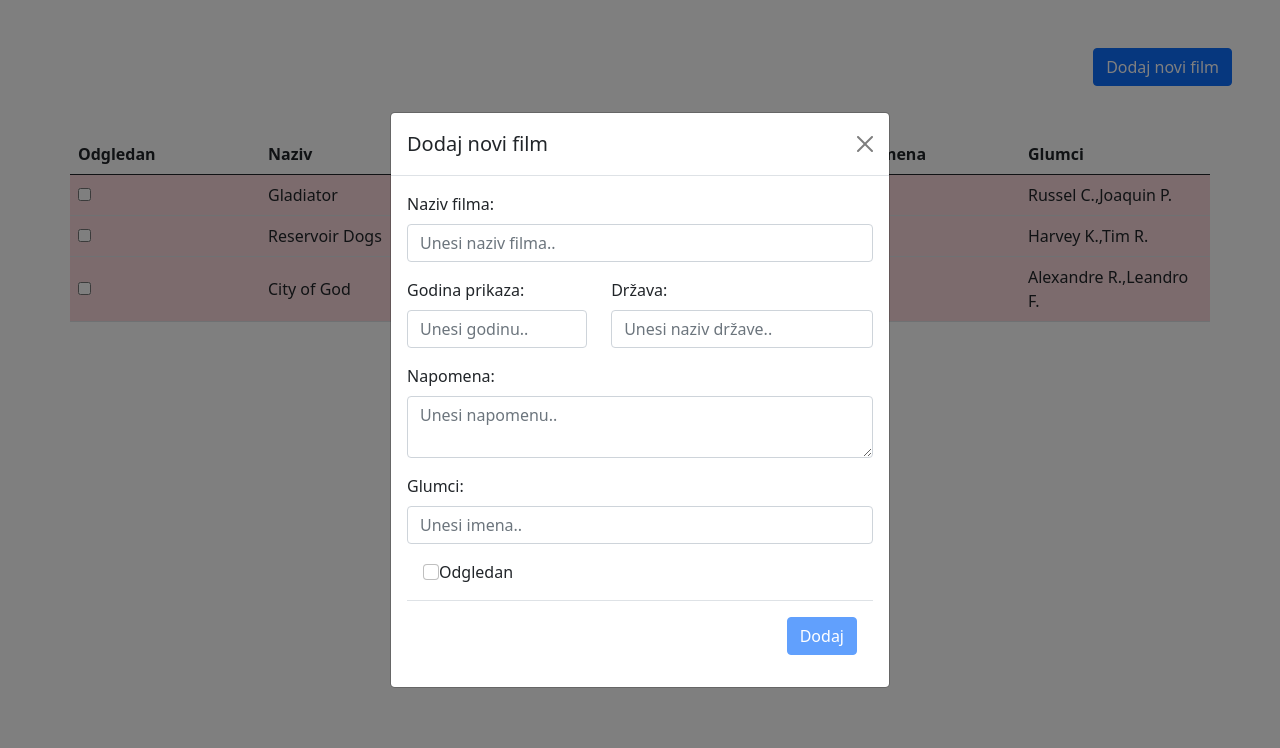
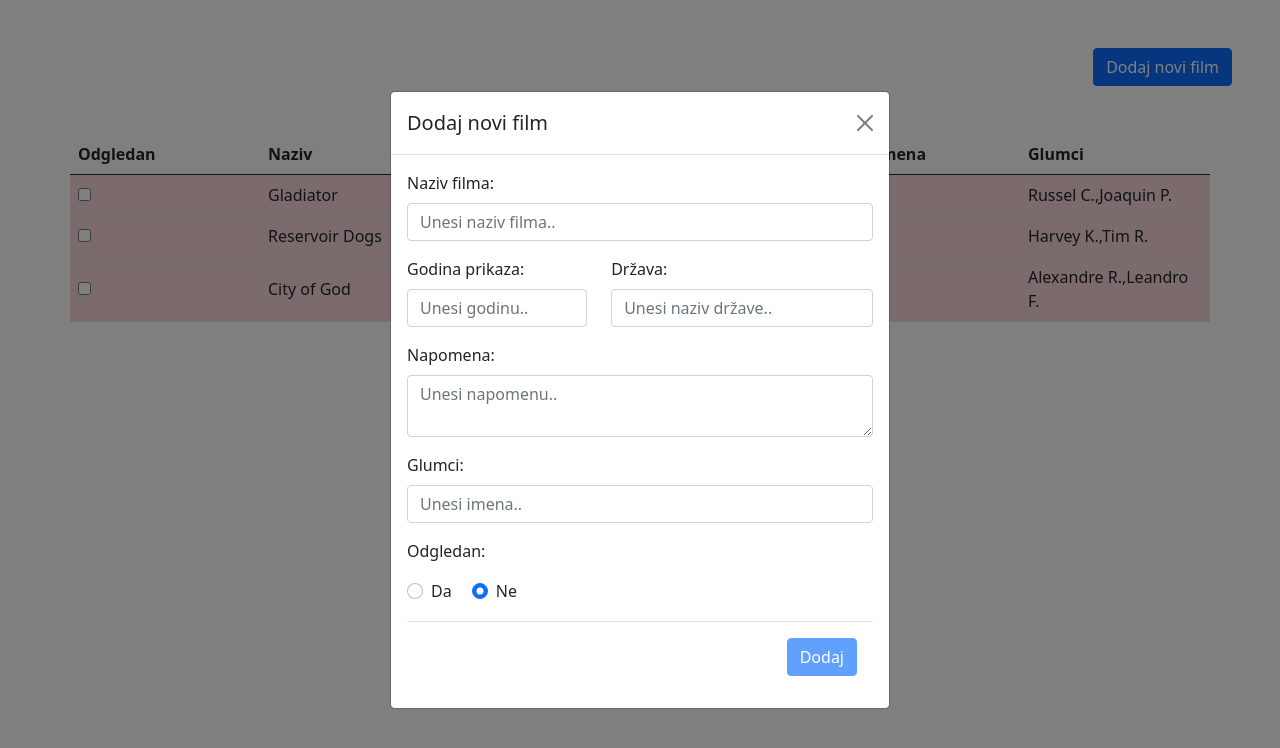
Before and after one commit to eetzuh/WCS-Movies-watchlist, a plain HTML site: page Movies watchlist/index.html in a window 1280 px wide. Both pictures are taken after a click on the button "Dodaj novi film". Drawn offline with nearby package versions, Linux system fonts and the light colour scheme.

Commit message:
Changed check in modal to radio

```diff
--- a/Movies watchlist/app.js
+++ b/Movies watchlist/app.js
@@ -25,10 +25,10 @@ let arrayOfMovies = [
   },
 ];
 
-/*funkcija koja dodaje filmove u tabelu, čitajući objekte sa niza arrayOfMovies. Poziva se na onload, da bi se hardkodovani filmovi odmah prikazali u tabeli.
-Dodavanjem filma u formi, (funkcija addMovie(), linija 75), dodaje film u niz, pa se zatim poziva funkcija printMovies().
-Varijabla movieNum čita zadnji indeks objekta film, koji je dodat u niz arrayOfMovies, da bi pri pozivu funkcije printMovies() u tabelu ne bi
-bili dodati prethodni. */
+/*funkcija koja dodaje filmove u tabelu, čitajući objekte sa niza arrayOfMovies, koji čuva podatake o svakom filmu prikazanog u tabeli. Poziva se na onload, da bi se hardkodovani filmovi odmah prikazali u tabeli.
+Kikom na dugme "dodaj" poslije unosa podataka u formi (funkcija addMovie(), linija 95), film se dodaje u niz, pa se zatim poziva funkcija printMovies().
+Varijabla movieNum čita zadnji indeks objekta film, koji je dodat u niz arrayOfMovies, da bi pri pozivu funkcije printMovies()
+u tabelu ne bi bili dodati prethodni. */
 
 let movieNum = 0;
 function printMovies() {
@@ -60,35 +60,30 @@ function changeColor() {
   for (let i = 0; i < elements.length; i++) {
     if (elements[i].checked == true) {
       arrayOfMovies[i].watched = true;
-      elements[i].parentElement.parentElement.style =
-        "background-color:#D1E7DD";
+      elements[i].parentElement.parentElement.style ="background-color:#D1E7DD";
     } else {
       arrayOfMovies[i].watched = false;
-      elements[i].parentElement.parentElement.style =
-        "background-color:#F8D7DA";
+      elements[i].parentElement.parentElement.style ="background-color:#F8D7DA";
     }
   }
 }
-
 
 const forms = document.querySelectorAll(".needs-validation");
 
 function validate() {
   Array.from(forms).forEach(function (form) {
-    form.addEventListener(
-      "keyup",
-      function (event) {
+    form.addEventListener("keyup",function (event) {
         if (!form.checkValidity()) {
           event.preventDefault();
           event.stopPropagation();
         }
         form.classList.add("was-validated");
       },
-      false
-    );
+      false);
   });
 }
 
+/*funkcija koja se poziva na svako pritisnuto dugme, provjerava vrijednost i omogućava slanje unesenih podataka pritiskom na dugme samo u slučaju kada su sva polja pravilno ispunjena*/
 function checkVal(e) {
   validate();
   if (Array.from(forms).every((form) => form.checkValidity() == true)) {
@@ -96,21 +91,25 @@ function checkVal(e) {
   }
 }
 
-/*funkcija koja dodaje unesene podatke filma u niz arrayOfMovies, a zatim poziva funkciju printMovies(),
-koja ga dodaje u tabelu*/
+/*funkcija koja dodaje unesene podatke filma u niz arrayOfMovies, a zatim poziva funkciju printMovies(), koja ga dodaje u tabelu*/
 function addMovie() {
   let userInputs = {
-    watched: document.getElementById("movieWatched").checked,
+    watched: false,
     name: document.getElementById("movieName").value,
     year: document.getElementById("movieYear").value,
     country: document.getElementById("movieCountry").value,
     comment: document.getElementById("movieCom").value,
     actors: document.getElementById("movieActors").value.split(","),
   };
+  if(document.getElementById("yesRadio").checked){
+    userInputs.watched=true
+  }
   arrayOfMovies.push(userInputs);
   printMovies();
+
+  /*ovo služi da podrazumijevano radio dugme bude "ne" i polja forme u modalnom prozoru budu prazna i bez validacije poslije dodavanja novog filma, pri sledećem otvaranju klikom na dugme "dodaj novi film"*/
   userInputs = {
-    watched: (document.getElementById("movieWatched").checked = false),
+    watched: (document.getElementById("noRadio").checked=true),
     name: (document.getElementById("movieName").value = ""),
     year: (document.getElementById("movieYear").value = ""),
     country: (document.getElementById("movieCountry").value = ""),
--- a/Movies watchlist/index.html
+++ b/Movies watchlist/index.html
@@ -49,11 +49,18 @@
                         <label for="actors" class="form-label">Glumci:</label>
                         <input type="text" class="form-control" id="movieActors" onkeyup="checkVal()" placeholder="Unesi imena.." required>
                     </div>
-                    <div class="form-check form-check-inline mb-3">
-                        <label for="check" class="form-check-label">Odgledan</label>
-                        <input type="checkbox" class="form-check-input ms-1" id="movieWatched" name="check">
+                    <div class="mb-3">
+                      <p>Odgledan:</p>
+                      <div class="form-check form-check-inline">
+                        <input class="form-check-input" type="radio" name="radio" id="yesRadio">
+                        <label class="form-check-label" for="flexRadioDefault1">Da</label>
+                      </div>
+                      <div class="form-check form-check-inline">
+                        <input class="form-check-input" type="radio" name="radio" id="noRadio" checked>
+                        <label class="form-check-label" for="flexRadioDefault1">Ne</label>
+                      </div>
                     </div>
-                </form>
+                  </form>
                 <div class="modal-footer">
                   <button type="submit" id="submitBtn" class="btn btn-primary disabled" onclick="addMovie()" data-bs-dismiss="modal">Dodaj</button>
                 </div>
--- a/Movies watchlist/style.css
+++ b/Movies watchlist/style.css
@@ -1,4 +1,4 @@
-table{
-    table-layout: fixed;
-   word-wrap: break-word;
+table {
+  table-layout: fixed;
+  word-wrap: break-word;
 }
```
